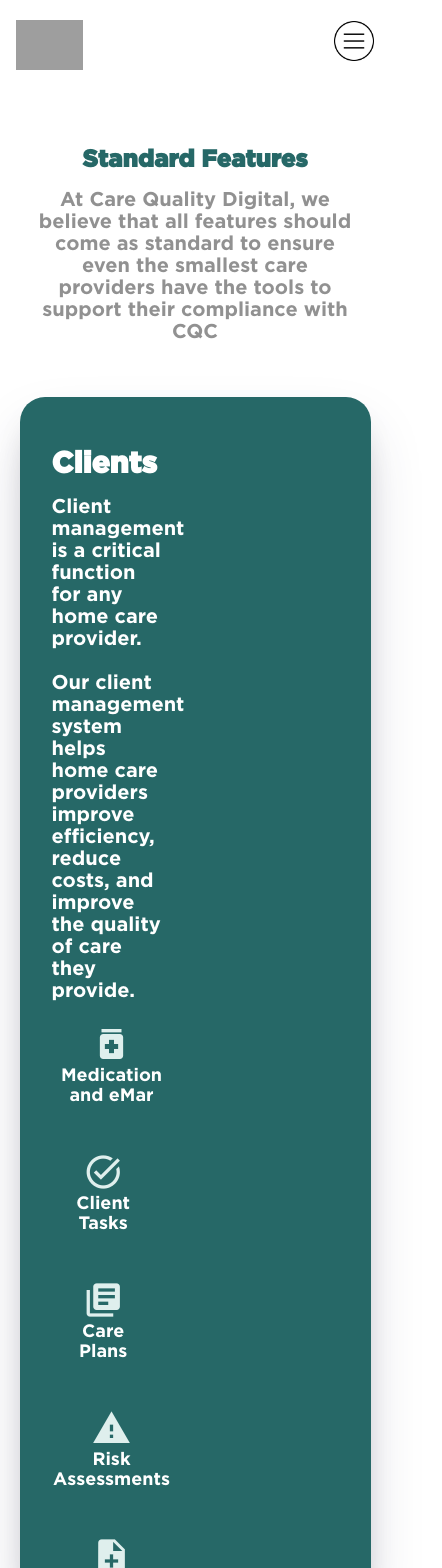
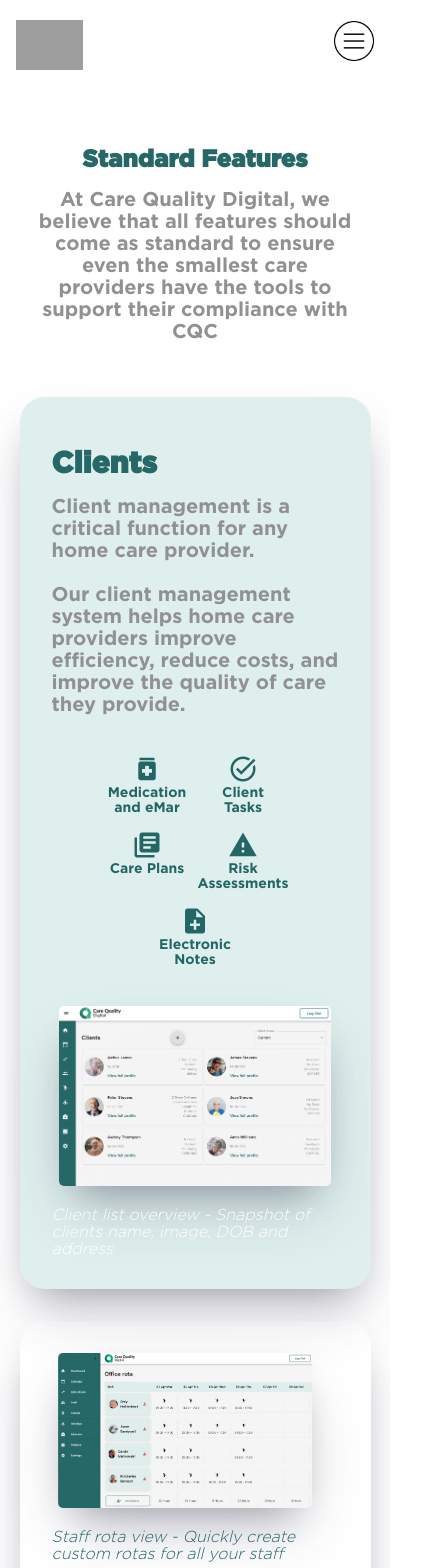
Before and after one commit to douglasfrancis/CQD-landing-page, a React (Create React App) app: page /features in a window 390 px wide. Shown: the top 1568 px of the page, 442 px wide, since content can reach past the window. Built offline with nearby package versions, Linux system fonts and the light colour scheme; grey boxes are pictures that could not be loaded.

Commit message:
Responsive design for features page

```diff
--- a/src/components/FeatureContainer.js
+++ b/src/components/FeatureContainer.js
@@ -6,9 +6,9 @@ export default function FeatureContainer({icon, title, description}) {
   return (
     <div className='feature-container'>
 
-        <Icon sx={{color:'#dfefed', fontSize: 40}}>{icon}</Icon>
+        <Icon className='feature-icon'>{icon}</Icon>
 
-        <h5 style={{fontFamily:'GothamBold', textAlign:'center', fontSize:18, color:'#fff'}}>
+        <h5 className='feature-title' >
           {title}
         </h5>
 
--- a/src/components/Features.css
+++ b/src/components/Features.css
@@ -1,10 +1,10 @@
 .feature-container{
   display: flex;
-  justify-content: center;
+  justify-content: top;
   align-items: center;
   flex-direction: column;
-  padding: 1.5rem;
-  width: 120px;
+  margin: 0.5rem;
+  width: 130px;
 }
 
 #client-features{
@@ -12,35 +12,36 @@
   flex-direction: column;
   justify-content: space-evenly;
   align-items: left;
-  width: 40%;
-  max-width: 90%;
+  width: 50%;
+  min-height: 500px;
 }
 .feature-list{
   display: flex;
   flex-wrap: wrap;
-  width: 400px;
-  max-width: 90%;
+  justify-content: center;
+  width: 100%;
 }
 
 #staff-container{
-  width: 90vw;
-  display: flex;
-  flex-direction: row;
-  position: relative;
-  box-shadow: rgba(50, 50, 93, 0.25) 0px 30px 60px -12px, rgba(0, 0, 0, 0.3) 0px 18px 36px -18px;
-  justify-content: space-evenly;
-  margin: 3rem auto;
-  border-radius: 25px;
-
-}
-
-#client-container{
-  height: 600px;
+  height: auto;
   display: flex;
   flex-direction: row;
   justify-content: space-evenly;
   position: relative;
-  background-color: #266867;
+  width: 90vw;
+  margin: 2rem auto;
+  border-radius: 25px;
+  box-shadow: rgba(50, 50, 93, 0.25) 0px 30px 60px -12px, rgba(0, 0, 0, 0.3) 0px 18px 36px -18px;
+  padding: 2rem;
+}
+
+#client-container{
+  height: auto;
+  display: flex;
+  flex-direction: row;
+  justify-content: space-evenly;
+  position: relative;
+  background-color: #dfefed;
   width: 90vw;
   margin: 0 auto;
   border-radius: 25px;
@@ -79,10 +80,36 @@
 
 .screenshot{
   width: 600px;
-  max-width: 90vw;
   margin: 0 auto;
   box-shadow: rgba(50, 50, 93, 0.25) 0px 30px 60px -12px, rgba(0, 0, 0, 0.3) 0px 18px 36px -18px;
   border-radius: 5px;
+}
+
+.feature-icon{
+  color:#266;
+  font-size: 40px !important;
+}
+
+.feature-title{
+  font-family:GothamBold;
+  text-align:center;
+  font-size:18px;
+  color:#266;
+}
+
+@media only screen and (max-width: 1100px) {
+  #client-container, #staff-container{
+    flex-direction: column;
+  }
+  #client-features{
+    width: 100%;
+  }
+  .feature-list{
+    margin: 2rem auto;
+  }
+  .screenshot{
+    width: 95%;
+  }
 }
 
 @media only screen and (max-width: 700px) {
@@ -90,13 +117,9 @@
     width: 100vw;
   }
   #staff-container{
-    height: 1200px;
     flex-direction: column;
   }
-  #client-container{
-    height: 1200px;
-    flex-direction: column;
-  }
+
   .feature-img{
     height: 600px;
   }
@@ -105,4 +128,15 @@
     top: 600px !important;
     left: 0 !important;
   }
+  .feature-icon{
+    font-size: 30px !important;
+  }
+  .feature-title{
+
+    font-size:14px;
+
+  }
+  .feature-container{
+    width: 80px;
+  }
 }
--- a/src/components/Features.js
+++ b/src/components/Features.js
@@ -25,8 +25,8 @@ export default function Features() {
 
 
             <div id='client-features'>
-              <h2 className='gotham-black' style={{color:'#fff',fontSize:30}}>Clients</h2>
-              <p className='gotham-bold' style={{color:'#fff', fontSize: 20}}>Client management is a critical function for any home care provider.<br/><br/> Our client management system helps home care providers improve efficiency, reduce costs, and improve the quality of care they provide.</p>
+              <h2 className='gotham-black' style={{fontSize:30}}>Clients</h2>
+              <p className='gotham-bold' style={{ fontSize: 20, color: '#919191'}}>Client management is a critical function for any home care provider.<br/><br/> Our client management system helps home care providers improve efficiency, reduce costs, and improve the quality of care they provide.</p>
 
               <div className='feature-list'>
                 <FeatureContainer title='Medication and eMar' icon='medication_icon'
@@ -41,9 +41,6 @@ export default function Features() {
                   description="Quickly make notes for each visit using the mobile app."/>
               </div>
 
-
-
-
             </div>
 
             <div style={{display:'flex', alignItems:'center', justifyContent:'center', flexDirection:'column'}}>
@@ -56,16 +53,18 @@ export default function Features() {
 
           <section id='staff-container'>
 
-            <div className='width-60'>
+            <div style={{display:'flex', alignItems:'center', justifyContent:'center', flexDirection:'column', marginRight: 20}}>
 
               <img className='screenshot' src={screenshot} alt=""/>
+              <i style={{color:'#266', marginTop: 20}}>Staff rota view - Quickly create custom rotas for all your staff</i>
 
             </div>
 
-            <div className='width-40'>
+            <div >
             <h2 className='gotham-black'>Staff</h2>
-
-            <FeatureContainer title='Staff Rota' icon='event_available_icon'
+            <p className='gotham-bold' style={{ fontSize: 20, color: '#919191'}}>Our home care app makes it easy to create and manage staff schedules, request and manage holidays and absence, communicate with staff, access important documents, and generate reports.</p>
+            <div className='feature-list'>
+              <FeatureContainer title='Staff Rota' icon='event_available_icon'
                 description="Seamlesly manage all your care staff, anytime and anywhere."/>
                 <FeatureContainer title='Staff Mobile App' icon='phone_iphone_icon'
                 description="Access to shifts and visits for all carers. Available on both Android and Apple."/>
@@ -73,7 +72,7 @@ export default function Features() {
                 description="Visually keep tabs on all your workers whilst on shift."/>
                 <FeatureContainer title='Digital Policies' icon='post_add_icon'
                 description="Keep all your company policies in one place with quick and easy access."/>
-
+           </div>
             </div>
 
           </section>
```
